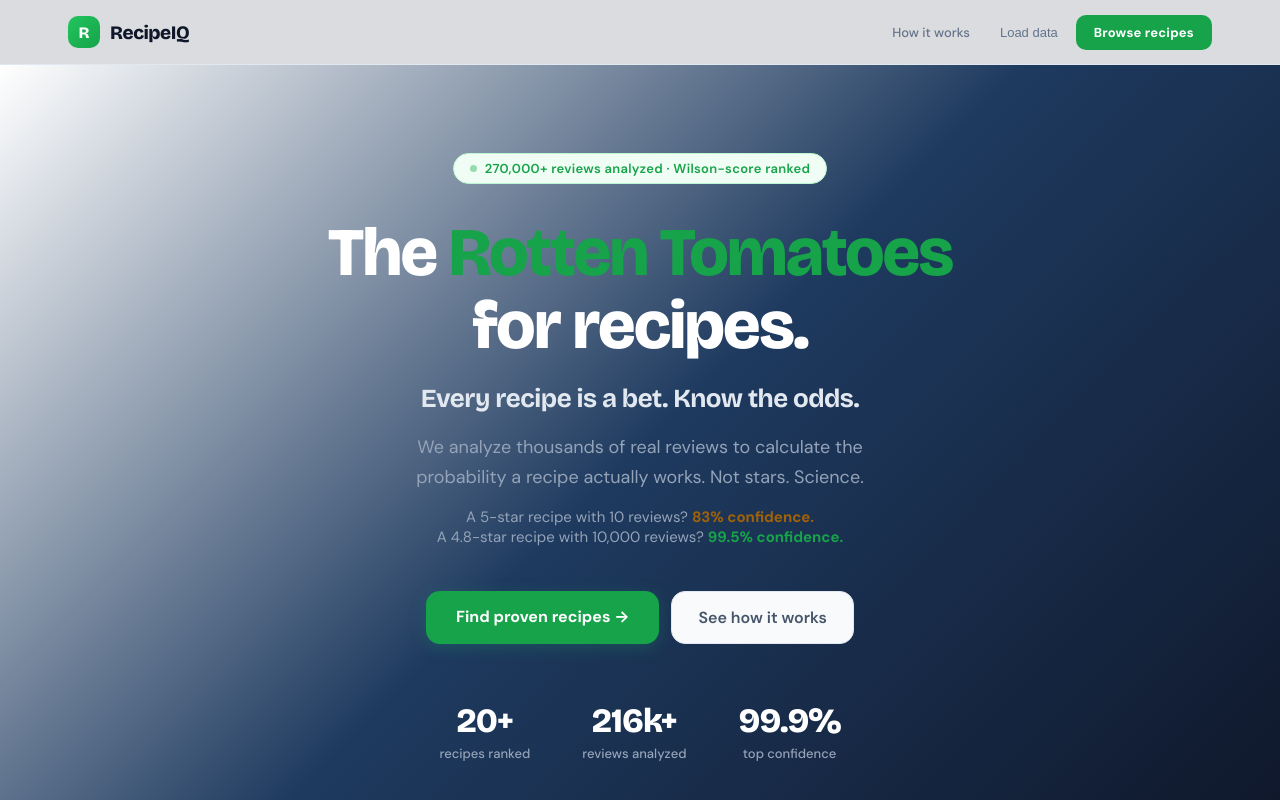
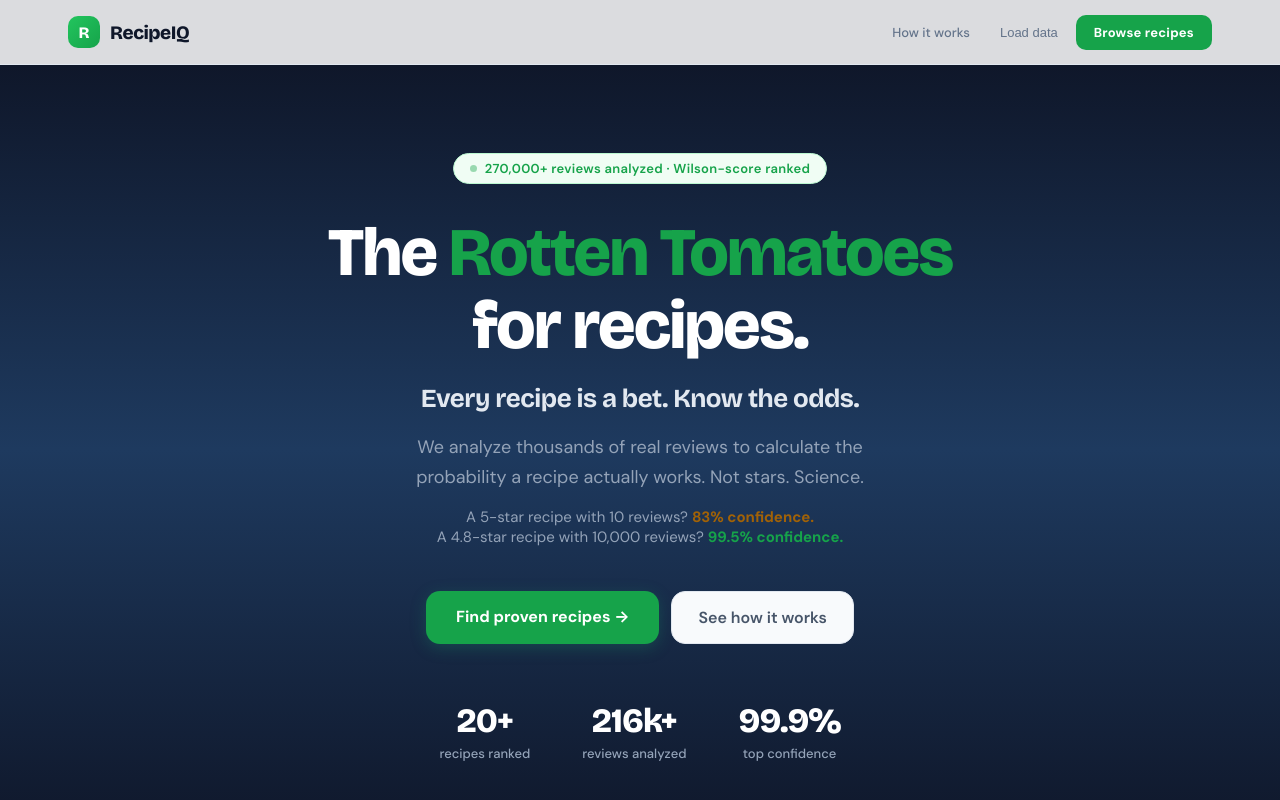
Before and after one commit to Recipeiq/recipeiq, a React (Create React App) app: page / in a window 1280 px wide. Shown: the top 800 px of the page. Built offline with nearby package versions, Linux system fonts and the light colour scheme; the HTML template or start-up script is replaced by a standard one.

Commit message:
fix white bleed

```diff
--- a/src/RecipeConfidenceEngine.jsx
+++ b/src/RecipeConfidenceEngine.jsx
@@ -411,7 +411,7 @@
       </nav>
 
       {/* HERO */}
-    <div style={{ background: "linear-gradient(135deg, #ffffff 0%, #1e3a5f 50%, #0f172a 100%)", borderBottom: "1px solid #e2e8f0", padding: "88px 28px 72px", textAlign: "center", position: "relative", overflow: "hidden" }}>
+    <div style={{ background: "linear-gradient(180deg, #0f172a 0%, #1e3a5f 50%, #0f172a 100%)", borderBottom: "1px solid #e2e8f0", padding: "88px 28px 72px", textAlign: "center", position: "relative", overflow: "hidden" }}>
         {/* Subtle background pattern */}
         <div style={{ position: "absolute", inset: 0, opacity: 0.0, backgroundImage: "radial-gradient(circle at 1px 1px, #16a34a 1px, transparent 0)", backgroundSize: "32px 32px", pointerEvents: "none" }} />
 
```
